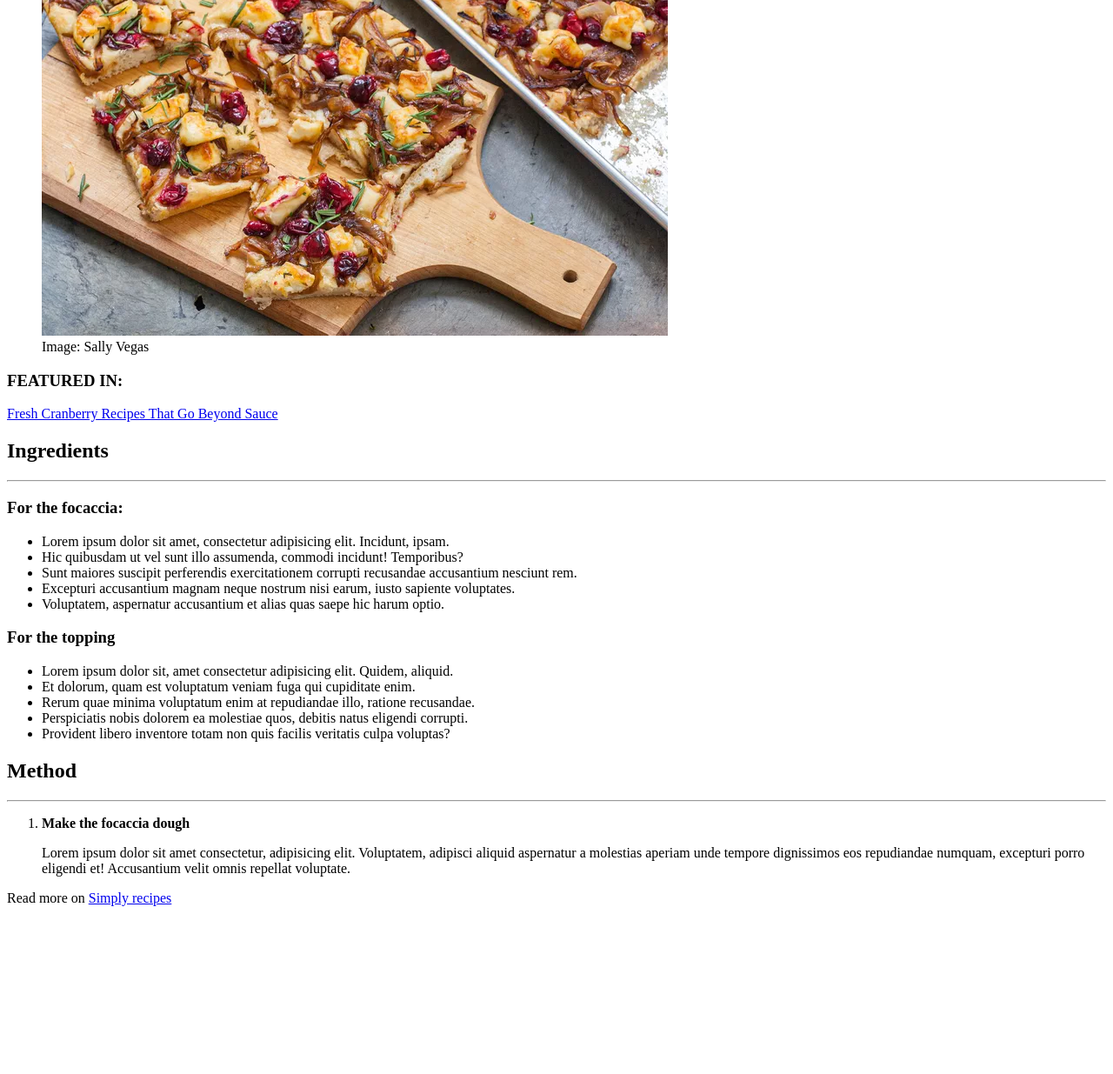
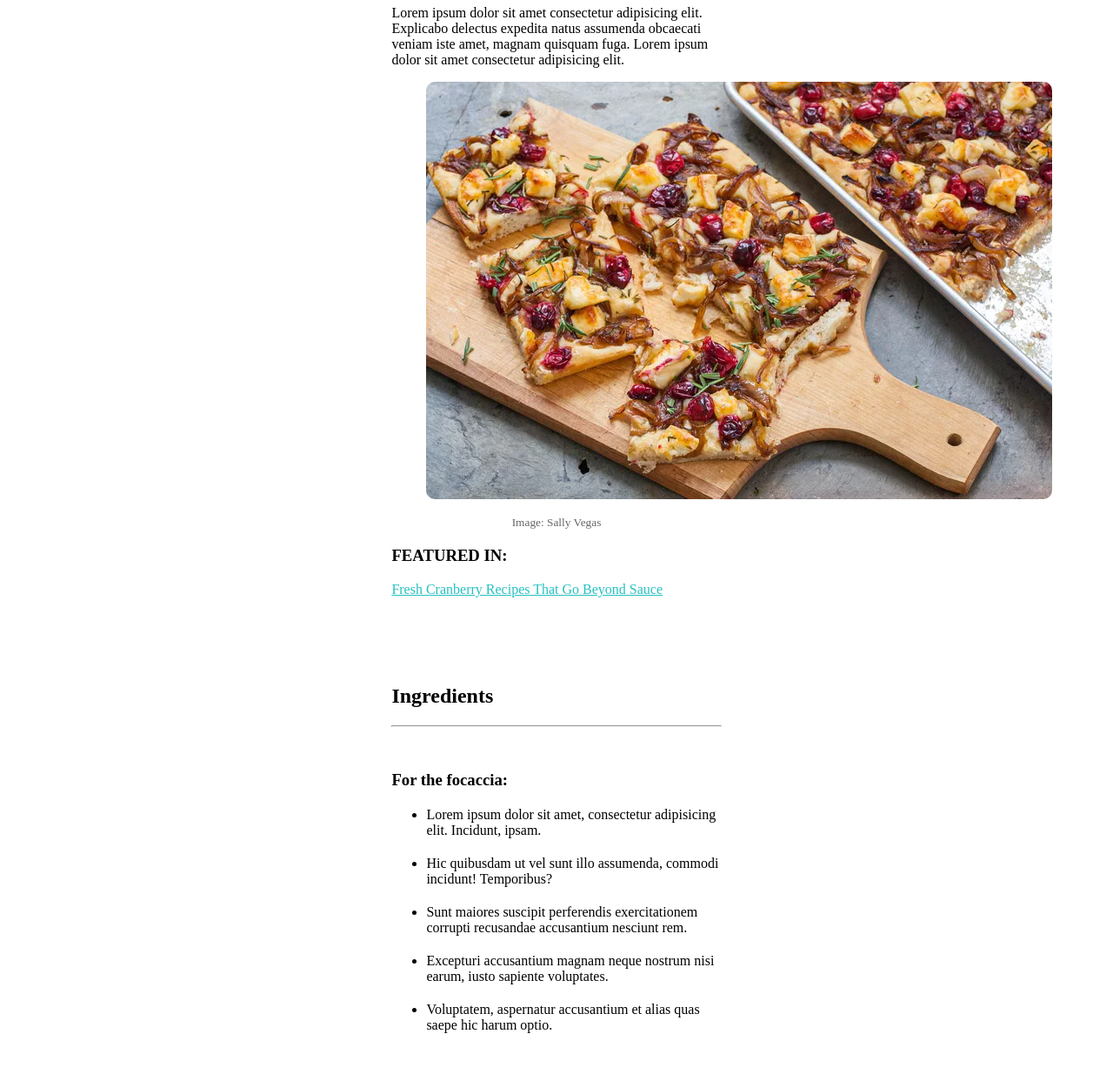
Before and after one commit to Andam92/EPICODE---U1-W1-D3, a plain HTML site: page index.html in a window 1280 px wide. Shown: the part 382-1617 px from the top of the page at 87% size. Before the commit the page ends 1432 px from the top, so only its background shows below. Drawn offline with Linux system fonts and the light colour scheme.

Commit message:
css added

```diff
--- a/index.html
+++ b/index.html
@@ -4,37 +4,38 @@
     <meta charset="UTF-8" />
     <meta http-equiv="X-UA-Compatible" content="IE=edge" />
     <meta name="viewport" content="width=device-width, initial-scale=1.0" />
+    <link rel="stylesheet" href="style.css" />
     <title>Ricetta</title>
   </head>
   <body>
-    <header>
+    <div class="header">
       <img src="./assets/logo.png" alt="logo" />
       <p>Part of <b>A SIMPLY FABULOUS THANKSGIVING</b></p>
-    </header>
-    <main>
+    </div>
+
     <div class="intro">
       <h1>Focaccia with Caramelized Onions, Cranberries and Brie</h1>
-        <p>
+      <p class="subtitle">
         Lorem ipsum dolor sit amet consectetur adipisicing elit. Explicabo
         delectus expedita natus assumenda obcaecati veniam iste amet, magnam
-          quisquam fuga. Lorem ipsum dolor sit amet consectetur adipisicing
-          elit. Blanditiis, consequuntur.
+        quisquam fuga. Lorem ipsum dolor sit amet consectetur adipisicing elit.
       </p>
       <figure>
         <img src="./assets/focaccia.png" alt="focaccia" />
         <figcaption>Image: Sally Vegas</figcaption>
       </figure>
-        <aside>
+      <div class="aside">
         <h3>FEATURED IN:</h3>
         <a target="_blank" href="#"
           >Fresh Cranberry Recipes That Go Beyond Sauce</a
         >
-        </aside>
       </div>
+    </div>
+    <div class="main">
       <div class="ingredients">
         <h2>Ingredients</h2>
         <hr />
-        <div class="focaccia">
+        <div class="section">
           <h3>For the focaccia:</h3>
           <ul>
             <li>
@@ -59,7 +60,7 @@
             </li>
           </ul>
         </div>
-        <div class="topping">
+        <div class="section">
           <h3>For the topping</h3>
           <ul>
             <li>
@@ -84,10 +85,10 @@
           </ul>
         </div>
       </div>
-      <div class="method">
+      <div class="section">
         <h2>Method</h2>
         <hr />
-        <ol>
+        <ol class="section">
           <li>
             <b>Make the focaccia dough</b><br />
             <p>
@@ -99,7 +100,7 @@
           </li>
         </ol>
       </div>
-    </main>
+    </div>
     <footer>Read more on <a href="#">Simply recipes</a></footer>
   </body>
 </html>
--- /dev/null
+++ b/style.css
@@ -0,0 +1,60 @@
+.header {
+  text-align: center;
+}
+
+hr {
+  height: 0.5px;
+  background-color: rgb(39, 192, 192);
+}
+
+.intro {
+  text-align: center;
+  margin-top: 100px;
+  margin-left: 35%;
+  margin-right: 35%;
+}
+
+.subtitle {
+  text-align: left;
+}
+
+img {
+  border-radius: 10px;
+}
+
+figcaption {
+  opacity: 60%;
+  margin-top: 15px;
+  font-size: smaller;
+}
+
+.aside {
+  text-align: left;
+}
+
+a {
+  color: rgb(39, 192, 192);
+}
+
+.main {
+  margin-top: 100px;
+  margin-left: 35%;
+  margin-right: 35%;
+}
+
+.section {
+  margin-top: 50px;
+}
+
+ul {
+  margin-top: px;
+}
+
+li {
+  margin-top: 20px;
+}
+
+footer {
+  margin-left: 35%;
+  margin-right: 35%;
+}
```
Lines whose indentation alone changed are shown as unchanged.
